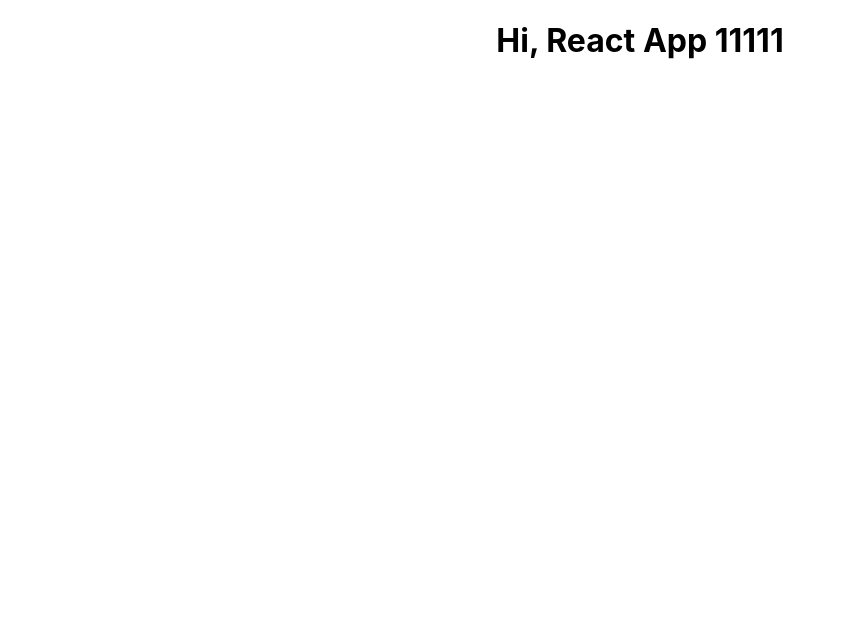
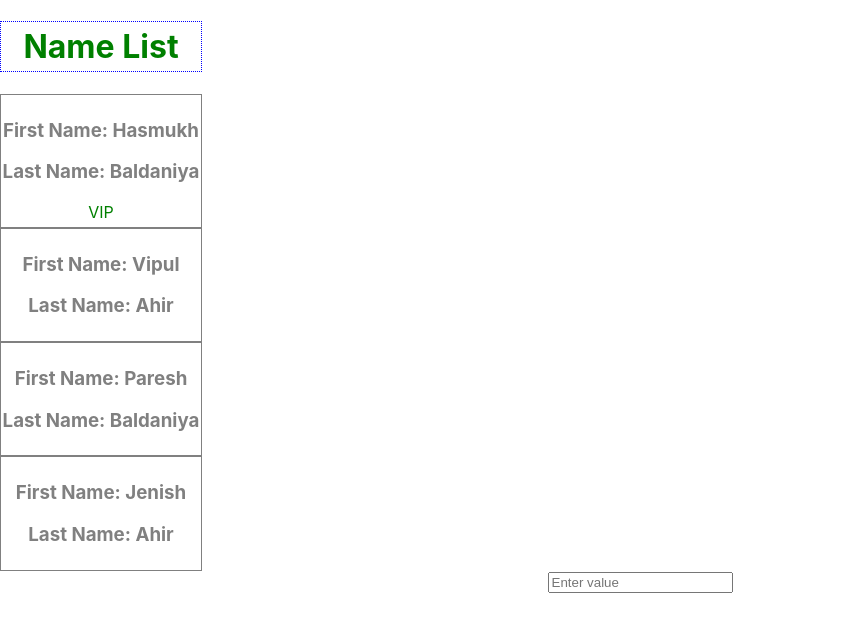
Before and after one commit to ahirhasmukh/react-hooks, a React app: page / in a window 1280 px wide. Shown: the top 632 px of the page, without its empty margins (0-845 px from the left). Built offline with nearby package versions, Linux system fonts and the light colour scheme.

Commit message:
React Fundamentals added

```diff
--- a/package.json
+++ b/package.json
@@ -17,7 +17,6 @@
     "css-loader": "2.1.1",
     "dotenv": "6.2.0",
     "dotenv-expand": "4.2.0",
-    "eslint": "^6.1.0",
     "eslint-config-react-app": "^5.0.1",
     "eslint-loader": "2.2.1",
     "eslint-plugin-flowtype": "3.13.0",
@@ -132,5 +131,8 @@
     "presets": [
       "react-app"
     ]
+  },
+  "devDependencies": {
+    "eslint": "^6.4.0"
   }
 }
--- a/src/App.js
+++ b/src/App.js
@@ -1,10 +1,76 @@
-import React from 'react';
-import './App.scss';
+import React, {useState} from "react";
+import "./App.scss";
+import NameTag from "./components/nameTag";
+import Input from "./components/input";
+
+// const styleName = {
+//   color: "gray",
+//   border: "1px solid gray",
+//   paddingBottom: "50px",
+//   paddingTop: "50px",
+//   width: "200px"
+// };
+
+// const nameTagTitle = {
+//   color: "red",
+//   borderColor: "blue",
+//   borderStyle: "dotted"
+// }
+
+// const nameTagTitle_one = {
+//   color: "blue"
+// }
+
+const removeInline = BaseComponents => props => {
+  const removeTag = {...props};
+  delete removeTag.style;
+
+  return <BaseComponents {...removeTag} />
+}
+// eslint-disable-next-line no-unused-vars
+const CleanNameTag = removeInline(NameTag);
+
+const initialNames = [
+  {firstName:"Hasmukh", lastName:"Baldaniya"},
+  {firstName:"Vipul", lastName:"Ahir"},
+  {firstName:"Paresh", lastName:"Baldaniya"},
+  {firstName:"Jenish", lastName:"Ahir"}
+]
 
 function App() {
+  // const [age, setAge] = useState(28);
+  const [names, setName] = useState(initialNames);
+
+  // const ageUpHandle = () => {
+  //   setAge(age + 1);
+  // }
+
+  // const ageDownHandle = () => {
+  //   setAge(age - 1);
+  // }
   return (
     <div className="App">
-      <h1>Hi, React App 11111</h1>
+      {/* <h1 style={{...styleName, ...nameTagTitle}}>Hi, React App</h1>
+      <h3 style={styleName}>Hasmukh</h3> */}
+
+      {/* <h3>Use State</h3>
+      <h2>My age is: {age}</h2>
+      <button type="button" onClick={ageUpHandle}>Age Up</button>
+      <button type="button" onClick={ageDownHandle}>Age Down</button> */}
+
+      <h1 className="name tagTitle">Name List</h1>
+
+     {
+      names.map((value, index) => {
+        return <NameTag key={`${index}${value.firstName}${value.lastName}`} firstName={value.firstName} lastName={value.lastName}></NameTag>
+      })
+     }
+
+      {/* <CleanNameTag firstName={names[0].firstName} lastName={names[0].lastName}></CleanNameTag>
+      <NameTag firstName={names[1].firstName} lastName={names[1].lastName}></NameTag>
+      <NameTag firstName={names[2].firstName} lastName={names[2].lastName}></NameTag>
+       */}
+      <Input placeholder="Enter value" type="text"></Input>
     </div>
   );
 }
--- a/src/App.scss
+++ b/src/App.scss
@@ -1,3 +1,17 @@
 .App {
   text-align: center;
 }
+
+.name {
+  color: gray;
+  border: 1px solid gray;
+  padding-bottom: 5px;
+  padding-top: 5px;
+  width: 200px;
+
+  &.tagTitle {
+    color: green;
+    border-color: blue;
+    border-style: dotted;
+  }
+}
--- /dev/null
+++ b/src/components/input.js
@@ -0,0 +1,7 @@
+import React from 'react';
+
+function Input({placeholder, type}) {
+    return <input placeholder={placeholder} type={type} />
+}
+
+export default Input;
--- /dev/null
+++ b/src/components/nameTag.js
@@ -0,0 +1,16 @@
+import React from "react";
+
+function nameTag(props) {
+  if (!props.firstName && !props.firstName) {
+    return <h3 className="name">Invalid </h3>;
+  }
+  return (
+    <div className="name">
+      <h3 style={props.style}>First Name: {props.firstName}</h3>
+      <h3 style={props.style}>Last Name: {props.lastName}</h3>
+      {props.firstName === 'Hasmukh' && <div style={{color:"green"}}>VIP</div>}
+    </div>
+  );
+}
+
+export default nameTag;
```
Also changed, not shown: 2 other files (tests, documents, lock files or other folders).
